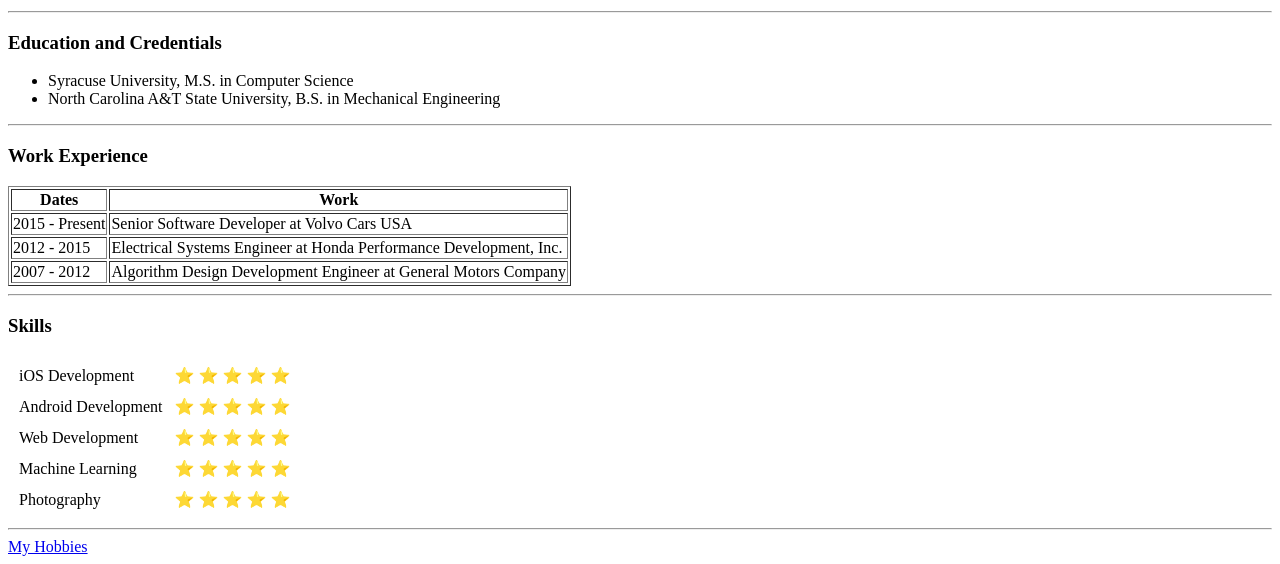
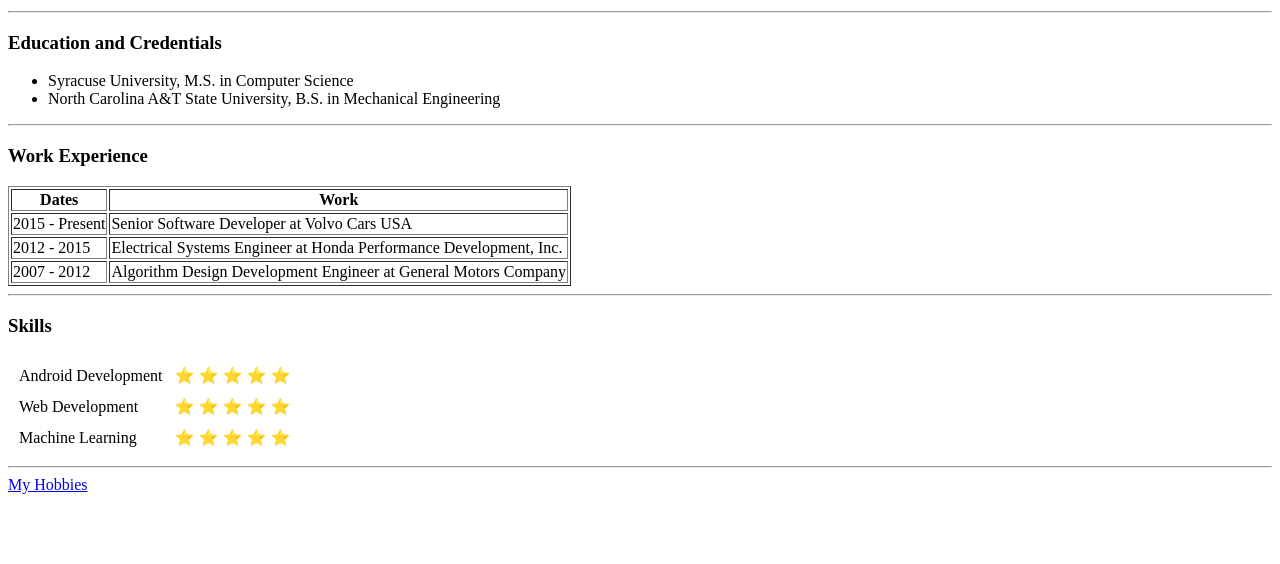
Before and after one commit to behancoc/cv, a plain HTML site: page HTML- Personal Site/index.html in a window 1280 px wide. Shown: the part 449-1013 px from the top of the page. After the commit the page ends 951 px from the top, so only its background shows below. Drawn offline with Linux system fonts and the light colour scheme.

Commit message:
Changes to index

```diff
--- a/HTML- Personal Site/index.html
+++ b/HTML- Personal Site/index.html
@@ -67,10 +67,6 @@
         <h3>Skills</h3>
         <table cellspacing="10">
             <tr>
-                <td>iOS Development</td>
-                <td>&#11088; &#11088; &#11088; &#11088; &#11088;</td>
-            </tr>
-            <tr>
                 <td>Android Development</td>
                 <td>&#11088; &#11088; &#11088; &#11088; &#11088;</td>
             </tr>
@@ -82,10 +78,6 @@
                 <td>Machine Learning</td>
                 <td>&#11088; &#11088; &#11088; &#11088; &#11088;</td>
             </tr>
-            <tr>
-                <td>Photography</td>
-                <td>&#11088; &#11088; &#11088; &#11088; &#11088;</td>
-            </tr>
         </table>
         <hr>
 
```
